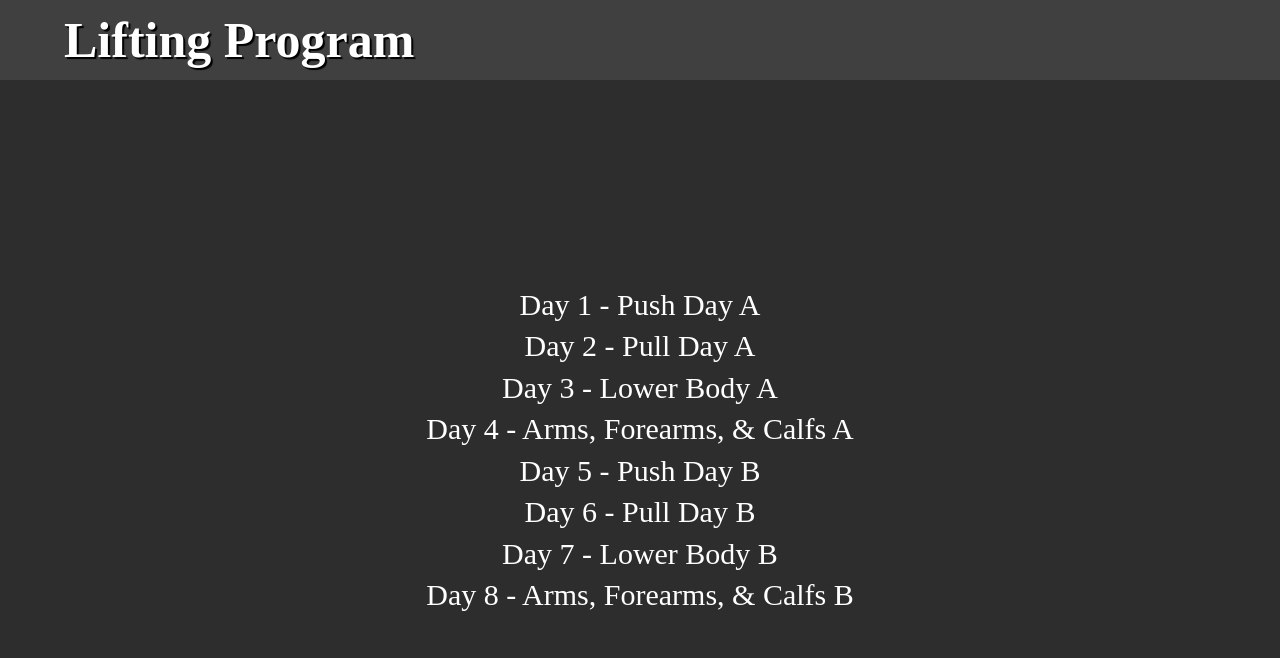
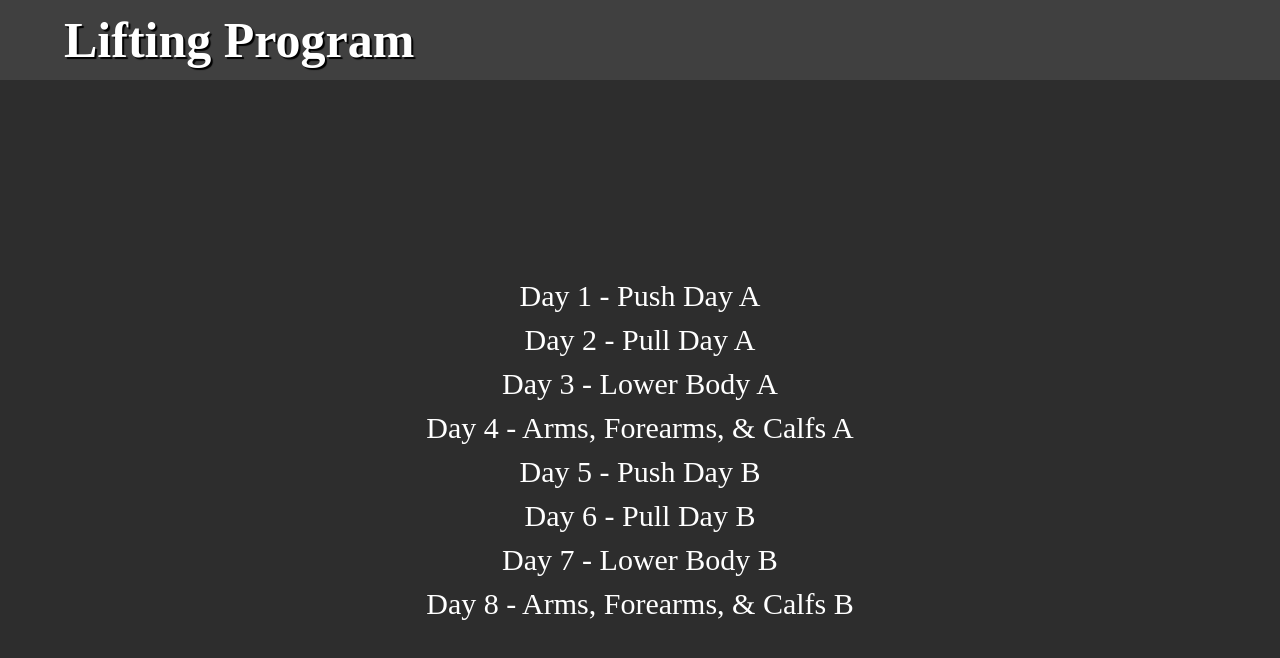
Before and after one commit to DylanFerger/Personal-Lifting-API, a website: page index.html in a window 1280 px wide. Drawn offline with Linux system fonts and the light colour scheme; no server answers.

Commit message:
fixed error in lift charting

```diff
--- a/public/style.css
+++ b/public/style.css
@@ -68,7 +68,7 @@ li{
 }
 
 li:not(:first-child){
-    margin-top: 0.75rem;
+    margin-top: 1rem;
 }
 
 li:hover{
```
Also changed, not shown: day1.html (+1 -0 lines).
